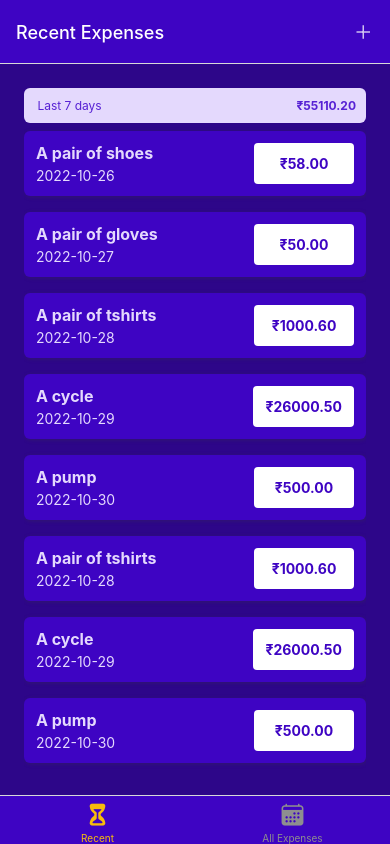
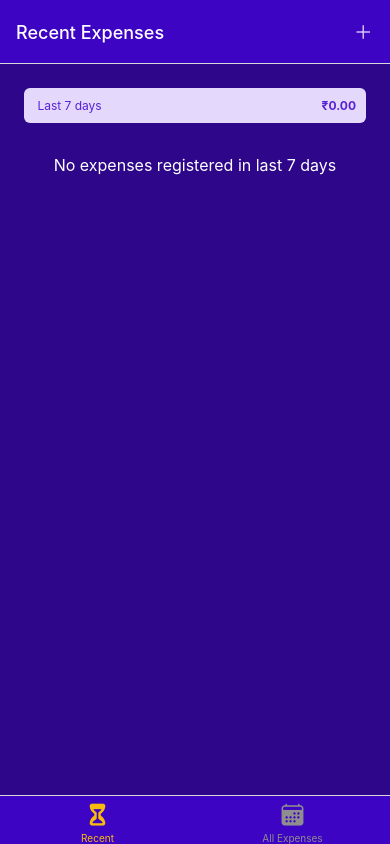
Before and after one commit to zapron/expense-tracker, a React Native app: screen /RecentExpense in a window 390 px wide. Built offline with nearby package versions, Linux system fonts and the light colour scheme.

Commit message:
Added Context to the APP
Added Context + kept a dummy functionality intact

```diff
--- a/App.js
+++ b/App.js
@@ -3,57 +3,94 @@ import { StyleSheet, Text, View } from "react-native";
 import { NavigationContainer } from "@react-navigation/native";
 import { createNativeStackNavigator } from "@react-navigation/native-stack";
 import { createBottomTabNavigator } from "@react-navigation/bottom-tabs";
-import ManageExpense from './screens/ManageExpense';
-import RecentExpenses from './screens/RecentExpenses';
-import AllExpenses from './screens/AllExpenses';
-import { GlobalStyles } from './constants/styles';
-import {Ionicons} from '@expo/vector-icons'
+import ManageExpense from "./screens/ManageExpense";
+import RecentExpenses from "./screens/RecentExpenses";
+import AllExpenses from "./screens/AllExpenses";
+import { GlobalStyles } from "./constants/styles";
+import { Ionicons } from "@expo/vector-icons";
 import IconButton from "./components/UI/IconButton";
-
+import ExpensesContextProvider from "./store/expenses-context";
 
 const Stack = createNativeStackNavigator();
 const BottomTabs = createBottomTabNavigator();
 
-function ExpensesOverview(){
-  return <BottomTabs.Navigator screenOptions={({navigation})=>({
-    headerStyle:{
-      backgroundColor:GlobalStyles.colors.primary500
+function ExpensesOverview() {
+  return (
+    <BottomTabs.Navigator
+      screenOptions={({ navigation }) => ({
+        headerStyle: {
+          backgroundColor: GlobalStyles.colors.primary500,
         },
-    headerTintColor:"white",
-    tabBarStyle:{backgroundColor:GlobalStyles.colors.primary500},
-    tabBarActiveTintColor:GlobalStyles.colors.accent500,
-    headerRight : ({tintColor})=><IconButton icon="add" size={24} color={tintColor} onPress={()=>{navigation.navigate("ManageExpense")}}/>
-  })}>
-    <BottomTabs.Screen name="RecentExpense" component={RecentExpenses} options={{
+        headerTintColor: "white",
+        tabBarStyle: { backgroundColor: GlobalStyles.colors.primary500 },
+        tabBarActiveTintColor: GlobalStyles.colors.accent500,
+        headerRight: ({ tintColor }) => (
+          <IconButton
+            icon="add"
+            size={24}
+            color={tintColor}
+            onPress={() => {
+              navigation.navigate("ManageExpense");
+            }}
+          />
+        ),
+      })}
+    >
+      <BottomTabs.Screen
+        name="RecentExpense"
+        component={RecentExpenses}
+        options={{
           title: "Recent Expenses",
-      tabBarLabel:"Recent",
-      tabBarIcon:({color,size})=><Ionicons name="hourglass" size={size} color={color}/>
-    }}/>
-    <BottomTabs.Screen name="AllExpenses" component={AllExpenses} options={{
+          tabBarLabel: "Recent",
+          tabBarIcon: ({ color, size }) => (
+            <Ionicons name="hourglass" size={size} color={color} />
+          ),
+        }}
+      />
+      <BottomTabs.Screen
+        name="AllExpenses"
+        component={AllExpenses}
+        options={{
           title: "All Expenses",
-      tabBarLabel:" All Expenses",
-      tabBarIcon:({color,size})=><Ionicons name="calendar" size={size} color={color}/>
-    }}/>
+          tabBarLabel: " All Expenses",
+          tabBarIcon: ({ color, size }) => (
+            <Ionicons name="calendar" size={size} color={color} />
+          ),
+        }}
+      />
     </BottomTabs.Navigator>
+  );
 }
 
 export default function App() {
   return (
     <>
       <StatusBar style="light" />
+      <ExpensesContextProvider>
         <NavigationContainer>
-        <Stack.Navigator screenOptions={{
-           headerStyle:{
-            backgroundColor:GlobalStyles.colors.primary500
+          <Stack.Navigator
+            screenOptions={{
+              headerStyle: {
+                backgroundColor: GlobalStyles.colors.primary500,
               },
-          headerTintColor:"white"
-        }}>
-        <Stack.Screen name="ExpensesOverview" component={ExpensesOverview} options={{headerShown:false}}/>
-          <Stack.Screen name="ManageExpense" component={ManageExpense} options={{
-            presentation:"modal"
-          }}/>
+              headerTintColor: "white",
+            }}
+          >
+            <Stack.Screen
+              name="ExpensesOverview"
+              component={ExpensesOverview}
+              options={{ headerShown: false }}
+            />
+            <Stack.Screen
+              name="ManageExpense"
+              component={ManageExpense}
+              options={{
+                presentation: "modal",
+              }}
+            />
           </Stack.Navigator>
         </NavigationContainer>
+      </ExpensesContextProvider>
     </>
   );
 }
--- a/components/ExpensesOutput/ExpensesOutput.js
+++ b/components/ExpensesOutput/ExpensesOutput.js
@@ -2,64 +2,19 @@ import { FlatList, StyleSheet, Text, View } from "react-native";
 import React from "react";
 import ExpensesSummary from "./ExpensesSummary";
 import ExpensesList from "./ExpensesList";
-import { GlobalStyles } from '../../constants/styles';
+import { GlobalStyles } from "../../constants/styles";
 
-const DUMMY_EXPENSE = [
-  {
-    id: `e1`,
-    description: `A pair of shoes`,
-    amount: 58.0,
-    date: new Date(`2022-10-26`),
-  },
-  {
-    id: `e2`,
-    description: `A pair of gloves`,
-    amount: 50.0,
-    date: new Date(`2022-10-27`),
-  },
-  {
-    id: `e3`,
-    description: `A pair of tshirts`,
-    amount: 1000.6,
-    date: new Date(`2022-10-28`),
-  },
-  {
-    id: `e4`,
-    description: `A cycle`,
-    amount: 26000.5,
-    date: new Date(`2022-10-29`),
-  },
-  {
-    id: `e5`,
-    description: `A pump`,
-    amount: 500.0,
-    date: new Date(`2022-10-30`),
-  },
-  {
-    id: `e6`,
-    description: `A pair of tshirts`,
-    amount: 1000.6,
-    date: new Date(`2022-10-28`),
-  },
-  {
-    id: `e7`,
-    description: `A cycle`,
-    amount: 26000.5,
-    date: new Date(`2022-10-29`),
-  },
-  {
-    id: `e8`,
-    description: `A pump`,
-    amount: 500.0,
-    date: new Date(`2022-10-30`),
-  },
-];
+const ExpensesOutput = ({ expenses, expensesPeriod, fallbackText }) => {
+  let content = <Text style={styles.infoText}>{fallbackText}</Text>;
 
-const ExpensesOutput = ({ expenses, expensesPeriod }) => {
+  if (expenses.length > 0) {
+    content = <ExpensesList expenses={expenses} />;
+  }
+
   return (
     <View style={styles.container}>
-      <ExpensesSummary expenses={DUMMY_EXPENSE} periodName={expensesPeriod} />
-      <ExpensesList expenses={DUMMY_EXPENSE}/>
+      <ExpensesSummary expenses={expenses} periodName={expensesPeriod} />
+      {content}
     </View>
   );
 };
@@ -67,11 +22,18 @@ const ExpensesOutput = ({ expenses, expensesPeriod }) => {
 export default ExpensesOutput;
 
 const styles = StyleSheet.create({
-    container:{
-        flex:1,
-        paddingHorizontal:24,
-        paddingTop:24,
-        paddingBottom:0,
-        backgroundColor:GlobalStyles.colors.primary700
-    }
+  container: {
+    flex: 1,
+    paddingHorizontal: 24,
+    paddingTop: 24,
+    paddingBottom: 0,
+    backgroundColor: GlobalStyles.colors.primary700,
+  },
+
+  infoText: {
+    color: "white",
+    fontSize: 16,
+    textAlign: "center",
+    marginTop: 32,
+  },
 });
--- a/screens/ManageExpense.js
+++ b/screens/ManageExpense.js
@@ -1,8 +1,9 @@
 import { StyleSheet, Text, View } from "react-native";
-import React, { useLayoutEffect } from "react";
+import React, { useLayoutEffect, useContext } from "react";
 import IconButton from "../components/UI/IconButton";
 import { GlobalStyles } from "../constants/styles";
 import Button from "../components/UI/Button";
+import { ExpensesContext } from "../store/expenses-context";
 
 const ManageExpense = ({ route, navigation }) => {
   const editedExpenseId = route.params?.expenseId;
@@ -14,13 +15,29 @@ const ManageExpense = ({ route, navigation }) => {
     });
   }, [navigation, isEditing]);
 
+  const expenseCtx = useContext(ExpensesContext);
+
   function deleteExpenseHandler() {
+    expenseCtx.deleteExpense(editedExpenseId);
     navigation.goBack();
   }
   function cancelHandler() {
     navigation.goBack();
   }
   function confirmHandler() {
+    if (isEditing) {
+      expenseCtx.updateExpense(editedExpenseId, {
+        description: "description from UPDATE",
+        amount: 5600.0,
+        date: new Date("2022-03-19"),
+      });
+    } else {
+      expenseCtx.addExpense({
+        description: "description from ADD",
+        amount: 500.0,
+        date: new Date("2022-03-28"),
+      });
+    }
     navigation.goBack();
   }
   return (
@@ -29,7 +46,9 @@ const ManageExpense = ({ route, navigation }) => {
         <Button mode="flat" onPress={cancelHandler} style={styles.button}>
           Cancel
         </Button>
-        <Button onPress={confirmHandler} style={styles.button}>{isEditing ? "Update" : "Add"}</Button>
+        <Button onPress={confirmHandler} style={styles.button}>
+          {isEditing ? "Update" : "Add"}
+        </Button>
       </View>
       {isEditing && (
         <View style={styles.deleteContainer}>
--- a/screens/RecentExpenses.js
+++ b/screens/RecentExpenses.js
@@ -1,13 +1,26 @@
-import { StyleSheet, Text, View } from 'react-native'
-import React from 'react'
-import ExpensesOutput from '../components/ExpensesOutput/ExpensesOutput'
+import { StyleSheet, Text, View } from "react-native";
+import React from "react";
+import ExpensesOutput from "../components/ExpensesOutput/ExpensesOutput";
+import { useContext } from "react";
+import { ExpensesContext } from "../store/expenses-context";
+import { getDateMinusDays } from "../util/date";
 
 const RecentExpenses = () => {
+  const expensesCtx = useContext(ExpensesContext);
+  const recentExpenses = expensesCtx.expenses.filter((expense) => {
+    const today = new Date();
+    const date7daysAgo = getDateMinusDays(today, 7);
+    return expense.date >= date7daysAgo && expense.date <= today;
+  });
   return (
-  <ExpensesOutput expensesPeriod="Last 7 days"/>
-  )
-}
+    <ExpensesOutput
+      expenses={recentExpenses}
+      expensesPeriod="Last 7 days"
+      fallbackText={"No expenses registered in last 7 days"}
+    />
+  );
+};
 
-export default RecentExpenses
+export default RecentExpenses;
 
-const styles = StyleSheet.create({})
+const styles = StyleSheet.create({});
--- /dev/null
+++ b/store/expenses-context.js
@@ -0,0 +1,108 @@
+import { createContext, useReducer } from "react";
+export const ExpensesContext = createContext({
+  expenses: [],
+  addExpense: ({ description, amount, date }) => {},
+  deleteExpense: (id) => {},
+  updateExpense: (id, { description, amount, date }) => {},
+});
+
+const DUMMY_EXPENSE = [
+  {
+    id: `e1`,
+    description: `A pair of shoes`,
+    amount: 58.0,
+    date: new Date(`2022-10-26`),
+  },
+  {
+    id: `e2`,
+    description: `A pair of gloves`,
+    amount: 50.0,
+    date: new Date(`2022-10-27`),
+  },
+  {
+    id: `e3`,
+    description: `A pair of tshirts`,
+    amount: 1000.6,
+    date: new Date(`2022-10-28`),
+  },
+  {
+    id: `e4`,
+    description: `A cycle`,
+    amount: 26000.5,
+    date: new Date(`2022-10-29`),
+  },
+  {
+    id: `e5`,
+    description: `A pump`,
+    amount: 500.0,
+    date: new Date(`2022-10-30`),
+  },
+  {
+    id: `e6`,
+    description: `A pair of tshirts`,
+    amount: 1000.6,
+    date: new Date(`2022-10-28`),
+  },
+  {
+    id: `e7`,
+    description: `A cycle`,
+    amount: 26000.5,
+    date: new Date(`2022-10-29`),
+  },
+  {
+    id: `e8`,
+    description: `A pump`,
+    amount: 500.0,
+    date: new Date(`2022-10-30`),
+  },
+];
+
+function expensesReducer(state, action) {
+  switch (action.type) {
+    case "ADD":
+      const id = new Date().toString() + Math.random().toString();
+      return [{ ...action.payload, id: id }, ...state];
+
+    case "UPDATE":
+      const updatableExpenseIndex = state.findIndex(
+        (expense) => expense.id === action.payload.id
+      );
+      const updatableExpense = state[updatableExpenseIndex];
+      const updatedItem = { ...updatableExpense, ...action.payload.data };
+      const updatedExpenses = [...state];
+      updatedExpenses[updatableExpenseIndex] = updatedItem;
+      return updatedExpenses;
+    case "DELETE":
+      return state.filter((expense) => expense.id !== action.payload);
+    default:
+      return state;
+  }
+}
+function ExpensesContextProvider({ children }) {
+  const [expensesState, dispatch] = useReducer(expensesReducer, DUMMY_EXPENSE);
+
+  function addExpense(expenseData) {
+    dispatch({ type: "ADD", payload: expenseData });
+  }
+  function deleteExpense(id) {
+    dispatch({ type: "DELETE", payload: id });
+  }
+  function updateExpense(id, expenseData) {
+    dispatch({ type: "UPDATE", payload: { id: id, data: expenseData } });
+  }
+
+  const value = {
+    expenses: expensesState,
+    addExpense: addExpense,
+    deleteExpense: deleteExpense,
+    updateExpense: updateExpense,
+  };
+
+  return (
+    <ExpensesContext.Provider value={value}>
+      {children}
+    </ExpensesContext.Provider>
+  );
+}
+
+export default ExpensesContextProvider;
--- a/util/date.js
+++ b/util/date.js
@@ -1,3 +1,11 @@
-export function getFormattedDate(date){
-    return `${date.getFullYear()}-${date.getMonth()+1}-${date.getDate()}`
+export function getFormattedDate(date) {
+  return `${date.getFullYear()}-${date.getMonth() + 1}-${date.getDate()}`;
 }
+
+export function getDateMinusDays(date, days) {
+  return new Date(
+    date.getFullYear(),
+    date.getMonth() + 1,
+    date.getDate() - days
+  );
+}
```
Also changed, not shown: screens/AllExpenses.js (+14 -8 lines). Lines whose indentation alone changed are shown as unchanged.
